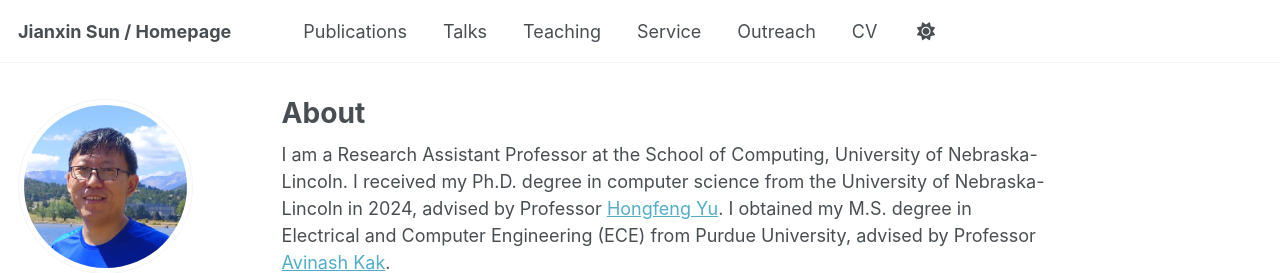
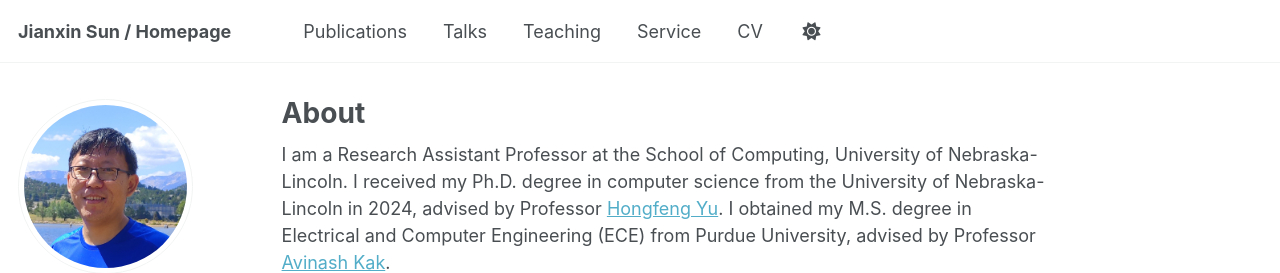
Before and after one commit to sunjianxin/sunjianxin.github.io, a Jekyll site: the page built from _pages/about.md, in a window 1280 px wide. Shown: the top 273 px of the page. Built offline with Jekyll 4.4.1, drawn with Linux system fonts in a browser that asks for light colours; some web fonts are replaced.

Commit message:
Update navigation.yml

```diff
--- a/_data/navigation.yml
+++ b/_data/navigation.yml
@@ -20,9 +20,6 @@ main:
   - title: "Service"
     url: /portfolio/
 
-  - title: "Outreach"
-    url: /year-archive/
-
   # - title: "Portfolio"
   #   url: /portfolio/
 
```
